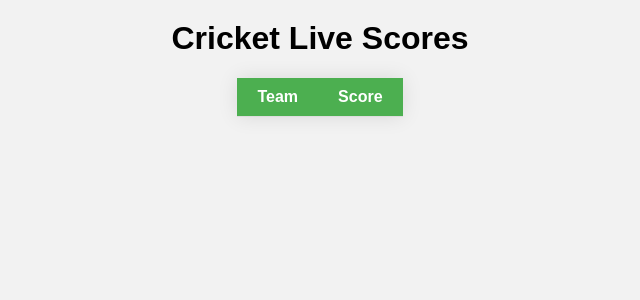
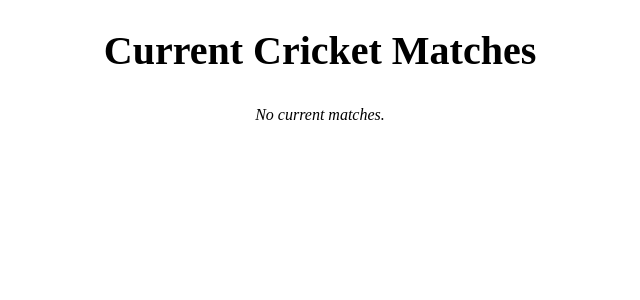
Before and after one commit to gayash96/cloudComputingAssignemnt, a Flask app: template templates/liveScores.html in a window 1280 px wide. Shown: the top 300 px of the page, without its empty margins (320-960 px from the left). Run offline with Flask 2, Linux system fonts and the light colour scheme; the template is opened without the code that fills it, so the values that code supplies are empty.

Commit message:
Updated the html pages

```diff
--- a/application.py
+++ b/application.py
@@ -2,19 +2,33 @@ import os
 
 from flask import (Flask, redirect, render_template, request,
                    send_from_directory, url_for)
+import json
+import urllib.request
+import certifi
 
 application = Flask(__name__)
 
 
+@application.route('/liveScores')
+def liveScores():
+   response = urllib.request.urlopen("https://api.cricapi.com/v1/currentMatches?apikey=9eb76118-7292-43f8-93eb-6f0ab8f19bf2&offset=0", cafile=certifi.where())
+   matches = []
+   matchData = json.loads(response.read().decode())['data']
+   for match in matchData:
+      matches.append({
+         'name': match['name'],
+         'status': match['status'],
+         'venue': match['venue'],
+         'date': match['date'],
+         'score': match['score']
+      })
+   print(matches)
+   return render_template('liveScores.html', matches=matches)
+
 @application.route('/')
 def index():
    print('Request for index page received')
-   return render_template('liveScores.html')
-
-@application.route('/liveScores')
-def liveScores():
-   print('Request for index page received')
-   return render_template('liveScores.html')
+   return render_template('index.html')
 
 
 @application.route('/hello', methods=['POST'])
--- /dev/null
+++ b/static/style.css
@@ -0,0 +1,43 @@
+h1 {
+    text-align: center;
+    font-size: 2.5rem;
+    margin-bottom: 2rem;
+}
+
+ul {
+    list-style: none;
+    padding: 0;
+    margin: 0;
+}
+
+li {
+    display: flex;
+    justify-content: space-between;
+    align-items: center;
+    padding: 0.5rem 1rem;
+    border-bottom: 1px solid #ccc;
+}
+
+li span {
+    flex: 1;
+    text-align: center;
+}
+
+li span:nth-of-type(1) {
+    font-weight: bold;
+}
+
+li span:nth-of-type(3) {
+    font-weight: bold;
+}
+
+li span:nth-of-type(4) {
+    font-weight: bold;
+    color: green;
+}
+
+p {
+    text-align: center;
+    margin-top: 2rem;
+    font-style: italic;
+}
--- a/templates/index.html
+++ b/templates/index.html
@@ -10,7 +10,7 @@
         <div class="px-4 py-3 my-2 text-center">
             <img class="d-block mx-auto mb-4" src="{{ url_for('static', filename='images/azure-icon.svg') }}" alt="Azure Logo" width="192" height="192"/>
             <!-- <img  src="/docs/5.1/assets/brand/bootstrap-logo.svg" alt="" width="72" height="57"> -->
-            <h1 class="display-6 fw-bold text-primary">Welcome to Azure</h1>
+            <h1 class="display-6 fw-bold text-primary">Welcome to Crick Center</h1>
         </div>
                 <div class="d-grid gap-2 d-sm-flex justify-content-sm-center my-2">
                   <a href="{{url_for('liveScores')}}">
--- a/templates/liveScores.html
+++ b/templates/liveScores.html
@@ -1,87 +1,28 @@
 <!DOCTYPE html>
 <html>
 <head>
-	<title>Cricket Live Scores</title>
-	<style>
-		body {
-			font-family: Arial, sans-serif;
-			background-color: #F2F2F2;
-			margin: 0;
-			padding: 0;
-		}
-
-		h1 {
-			text-align: center;
-			margin-top: 20px;
-		}
-
-		table {
-			margin: auto;
-			border-collapse: collapse;
-			background-color: white;
-			box-shadow: 0px 0px 20px rgba(0, 0, 0, 0.1);
-		}
-
-		th, td {
-			padding: 10px 20px;
-			text-align: left;
-			border-bottom: 1px solid #ddd;
-		}
-
-		th {
-			background-color: #4CAF50;
-			color: white;
-		}
-
-		tr:nth-child(even) {
-			background-color: #f2f2f2;
-		}
-
-		tr:hover {
-			background-color: #ddd;
-		}
-	</style>
+    <title>Current Cricket Matches</title>
+    <link rel="stylesheet" href="{{ url_for('static', filename='style.css') }}">
 </head>
 <body>
-	<h1>Cricket Live Scores</h1>
-	<table id="scores">
-		<thead>
-			<tr>
-				<th>Team</th>
-				<th>Score</th>
-			</tr>
-		</thead>
-		<tbody>
-		</tbody>
-	</table>
-
-	<script>
-		// Fetch the scores from the API
-		fetch('https://api.cricapi.com/v1/currentMatches?apikey=9eb76118-7292-43f8-93eb-6f0ab8f19bf2&offset=0')
-			.then(response => response.json())
-			.then(data => {
-				const matches = data.matches;
-				const scoresTable = document.querySelector('#scores tbody');
-
-				// Loop through the matches and add them to the table
-				matches.forEach(match => {
-					// Check if the match is live
-					if (match.matchStarted) {
-						const score = match['score'];
-						const teams = match['team-1'] + ' vs ' + match['team-2'];
-
-						// Add the score and teams to the table
-						const row = scoresTable.insertRow();
-						const teamCell = row.insertCell(0);
-						const scoreCell = row.insertCell(1);
-						teamCell.innerText = teams;
-						scoreCell.innerText = score;
-					}
-				});
-			})
-			.catch(error => {
-				console.error('Error fetching scores', error);
-			});
-	</script>
+    <h1>Current Cricket Matches</h1>
+    {% if matches %}
+        <ul>
+            {% for match in matches %}
+                <li>
+                    <span>{{ match['name'] }}</span>
+                    <span>vs</span>
+                    <span>{{ match['status'] }}</span>
+                    <span>({{ match['venue'] }})</span>
+					<span>({{ match['date'] }})</span>
+                    {% if match['score'] %}
+                        <span>{{ match['score'] }}</span>
+                    {% endif %}
+                </li>
+            {% endfor %}
+        </ul>
+    {% else %}
+        <p>No current matches.</p>
+    {% endif %}
 </body>
 </html>
```
